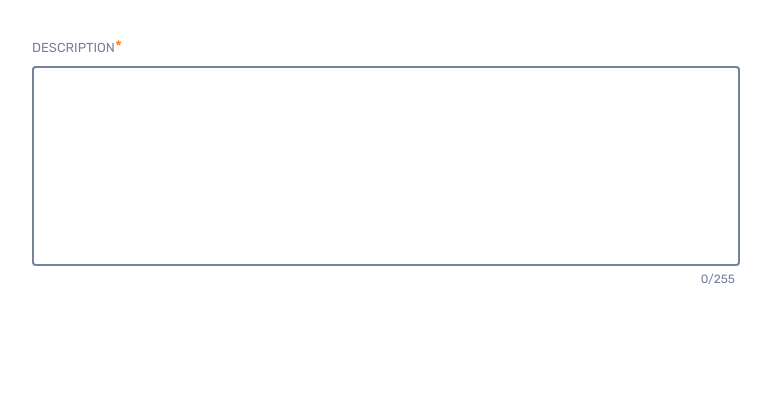
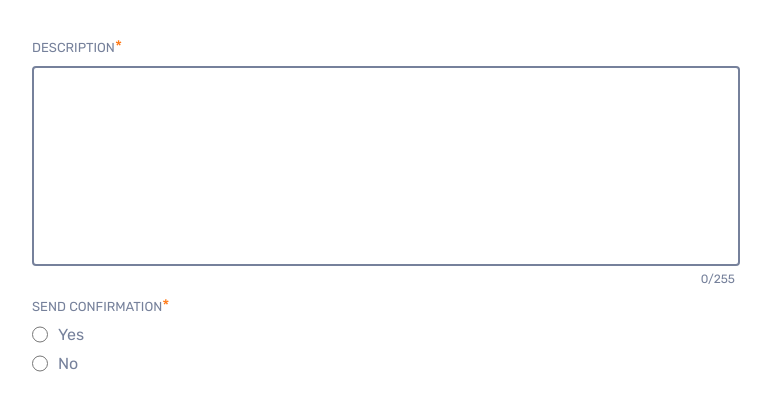
Before and after one commit to kamilMalinowski/vite-clicktrans-task, a website built with Vite: page index.html in a window 1280 px wide. Shown: the part 91-502 px from the top of the page, without its empty margins (254-1025 px from the left). Built offline with nearby package versions, Linux system fonts and the light colour scheme.

Commit message:
Add a radio button

```diff
--- a/index.html
+++ b/index.html
@@ -12,7 +12,9 @@
         <h1 class="main__title">Hello
           <span class="primary">click</span><span class="secondary">trans</span>
         </h1>
+        <!-- form -->
         <form action="#" class="form">
+          <!-- textarea -->
           <div class="form__box">
             <label class="form__label" for="description">
               Description<span class="form__required">*</span>
@@ -21,6 +23,22 @@
             <span class="form__counter">0/255</span>
             <span class="form__messages"></span>
           </div>
+          <!-- radio button -->
+          <div class="form__box">
+            <label class="form__label" for="confirmation">
+              Send confirmation<span class="form__required">*</span>
+            </label>
+            <p class="form__wrapper-radio">
+              <input class="form__input-radio" type="radio" id="yes" name="confirmation" required>
+              <span class="form__text-radio">Yes</span>
+            </p>
+            <p class="form__wrapper-radio">
+              <input class="form__input-radio" type="radio" id="no" name="confirmation" required>
+              <span class="form__text-radio">No</span>
+            </p>
+            <span class="form__messages"></span>
+          </div>
+          <!--  -->
         </form>
       </main>
     </div>
--- a/style.css
+++ b/style.css
@@ -6,6 +6,7 @@
   --c-dark: #0f0000;
 
   --c-primary: #ff7814;
+  --c-primary-dark: #e56a0d;
   --c-primary-hover: #ff9b4d;
   --c-secondary: #393f4d;
   --c-secondary-light: #76819b;
@@ -63,6 +64,9 @@ body {
 /* form */
 .form {
   padding: 2rem;
+  display: grid;
+  grid-gap: 3rem;
+  color: var(--c-secondary-light);
 }
 
 .form__box {
@@ -71,7 +75,6 @@ body {
 }
 
 .form__label {
-  color: var(--c-secondary-light);
   font-size: 1.3rem;
   margin-bottom: 1rem;
   text-transform: uppercase;
@@ -105,10 +108,26 @@ body {
 
 .form__counter {
   right: 0.5rem;
-  color: var(--c-secondary-light);
 }
 
 .form__messages {
   left: 0;
   color: var(--c-primary);
 }
+
+.form__wrapper-radio {
+  display: flex;
+  justify-content: flex-start;
+  gap: 1rem;
+  margin-bottom: 1rem;
+}
+
+.form__input-radio {
+  cursor: pointer;
+  width: 1.6rem;
+  accent-color: var(--c-primary-dark);
+}
+
+.form__input-radio:checked  + .form__text-radio{
+  color:  var(--c-primary);
+}
```
